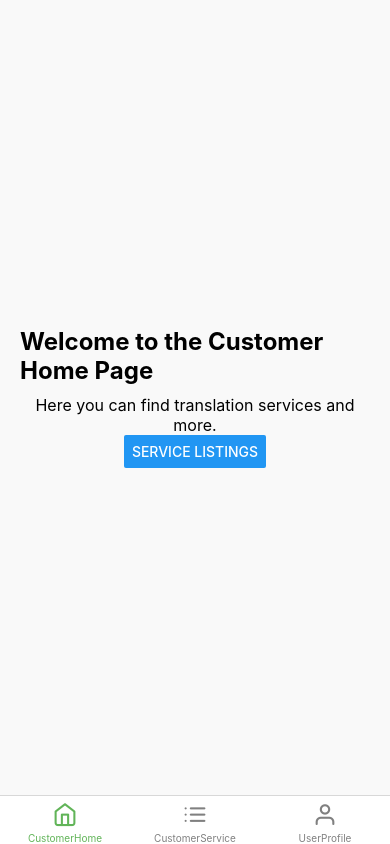
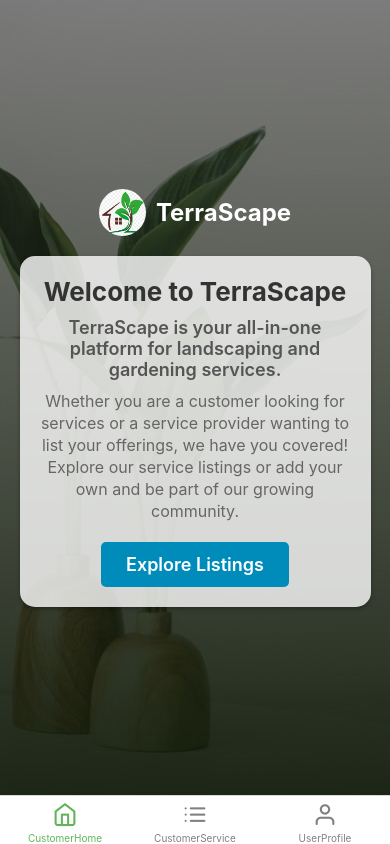
Before and after one commit to IT22051448/TerraScape, a React Native app: screen /Main in a window 390 px wide. Built offline with nearby package versions, Linux system fonts and the light colour scheme.

Commit message:
home page

```diff
--- a/App.js
+++ b/App.js
@@ -78,6 +78,7 @@ const MainStack = ({ userRole }) => (
   <Provider store={store}>
     <Stack.Navigator screenOptions={{ headerShown: false }}>
     <Tab.Screen name="UserProfile" component={UserProfile} />
+    <Stack.Screen name="CustomerService" component={CustomerServiceListings}  />
       <Stack.Screen name="ServiceProviderHome" component={ServiceProviderHome}  />
       <Stack.Screen name="ListingDetail" component={ListingDetail} options={{ title: 'Listing Details' }}/>
       <Tab.Screen name="AddListing" component={ListingForm}  />
--- a/Screens/CustomerHome.js
+++ b/Screens/CustomerHome.js
@@ -1,41 +1,130 @@
 import React from "react";
-import { View, Text, StyleSheet, Button } from "react-native";
+import { View, Text, StyleSheet, ImageBackground, TouchableOpacity,Image } from "react-native";
 import { useNavigation } from "@react-navigation/native";
 
 const CustomerHome = () => {
   const navigation = useNavigation();
 
   return (
-    <View style={styles.container}>
-      <Text style={styles.title}>Welcome to the Customer Home Page</Text>
-      <Text style={styles.subtitle}>
-        Here you can find translation services and more.
-      </Text>
+    <ImageBackground
+    source={require("../assets/images/background1.jpg")}
+    style={{ flex: 1 }}
+    resizeMode="cover"
+    >
+      <View style={styles.overlay}>
+      <View style={styles.profileSection}>
+          <Image
+            accessibilityLabel="Profile image"
+            source={require('../assets/images/terrascape.png')}
+            style={styles.profileImage}
+          />
+          <View style={styles.profileText}>
+            <Text style={styles.profileTitle}>TerraScape</Text>
 
-      <Button
-        title="Service Listings"
-        onPress={() => navigation.navigate("CustomerService")}
-      />
-    </View>
+          </View>
+
+        </View>
+        <View style={styles.card}>
+          <Text style={styles.title}>Welcome to TerraScape</Text>
+          <Text style={styles.subtitle}>
+            TerraScape is your all-in-one platform for landscaping and gardening services.
+          </Text>
+          <Text style={styles.description}>
+            Whether you are a customer looking for services or a service provider wanting to list your offerings, we have you covered! Explore our service listings or add your own and be part of our growing community.
+          </Text>
+          <TouchableOpacity
+            style={styles.exploreButton}
+            onPress={() => navigation.navigate("CustomerService")}
+          >
+            <Text style={styles.buttonText}>Explore Listings</Text>
+          </TouchableOpacity>
+        </View>
+      </View>
+    </ImageBackground>
   );
 };
 
 const styles = StyleSheet.create({
-  container: {
+  profileSection: {
+    flexDirection: 'row',
+    alignItems: 'center',
+    marginBottom: 20,
+
+
+  },
+  profileImage: {
+    width: 47,
+    height: 47,
+    borderRadius: 24,
+    marginRight: 10,
+  },
+  profileText: {
+    flexDirection: 'column',
+  },
+  profileTitle: {
+    fontSize: 24,
+    fontWeight: 'bold',
+    color: '#FFF',
+  },
+  profileSubtitle: {
+    fontSize: 16,
+    color: '#666',
+  },
+  backgroundImage: {
     flex: 1,
     justifyContent: "center",
     alignItems: "center",
-    backgroundColor: "#f9f9f9",
+  },
+  overlay: {
+    flex: 1,
+    backgroundColor: "rgba(0, 0, 0, 0.5)",
+    width: "100%",
+    justifyContent: "center",
+    alignItems: "center",
+  },
+  card: {
+    backgroundColor: "rgba(255, 255, 255, 0.8)",
+    borderRadius: 15,
     padding: 20,
+    marginHorizontal: 20,
+    width: "90%",
+    alignItems: "center",
+    shadowColor: "#000",
+    shadowOffset: { width: 0, height: 2 },
+    shadowOpacity: 0.3,
+    shadowRadius: 4,
+    elevation: 5,
   },
   title: {
-    fontSize: 24,
+    fontSize: 26,
     fontWeight: "bold",
+    color: "#333",
     marginBottom: 10,
   },
   subtitle: {
+    fontSize: 18,
+    fontWeight: "600",
+    color: "#555",
+    textAlign: "center",
+    marginBottom: 10,
+  },
+  description: {
     fontSize: 16,
+    color: "#666",
     textAlign: "center",
+    marginBottom: 20,
+    lineHeight: 22,
+  },
+  exploreButton: {
+    backgroundColor: "#008CBA",
+    paddingVertical: 12,
+    paddingHorizontal: 25,
+    borderRadius: 5,
+  },
+  buttonText: {
+    fontSize: 18,
+    color: "#fff",
+    fontWeight: "600",
   },
 });
 
--- a/Screens/ServiceListing/CustomerServiceListings.js
+++ b/Screens/ServiceListing/CustomerServiceListings.js
@@ -5,6 +5,21 @@ import { setListings, setLoading, setError } from '../../store/listingsSlice';
 import Icon from 'react-native-vector-icons/Feather';
 import { Picker } from '@react-native-picker/picker';
 import MapWithSlider from './MapWithSlider'; // Import the MapWithSlider component
+
+const getCategoryImage = (category) => {
+  switch (category) {
+    case 'Garden Design':
+      return 'https://i.pinimg.com/originals/c5/67/1b/c5671b90dbbd368ea0bcf6ef03a92272.jpg'; // Example image for Garden Design
+    case 'Lawn Care':
+      return 'https://media.istockphoto.com/id/475958716/photo/lawn-mower.jpg?s=612x612&w=0&k=20&c=TIGBHDkXS9IJbq84NHtfsFIPp_aqy6APWni2r_oS2NQ='; // Example image for Lawn Care
+    case 'Hardscaping':
+      return 'https://brennanslandscaping.com/wp-content/uploads/2019/06/What-is-Hardscape-Design_Manassas-VA.jpg'; // Example image for Hardscaping
+    case 'Water Services':
+      return 'https://encrypted-tbn0.gstatic.com/images?q=tbn:ANd9GcRmxzdtlJxXbAeov1AZJyy26QabKCvgK1CbNQ&s'; // Example image for Water Services
+    default:
+      return 'https://images.unsplash.com/photo-1522202176988-66273c2fd55f?ixlib=rb-4.0.3&auto=format&fit=crop&w=800&q=60'; // Default fallback image
+  }
+};
 
 const CustomerServiceListings = ({ navigation }) => {
   const dispatch = useDispatch();
@@ -155,13 +170,11 @@ const CustomerServiceListings = ({ navigation }) => {
       <View style={styles.cardWrapper}>
         <View style={styles.cardContainer}>
           <View style={styles.imageContainer}>
-            <Image
-              source={{
-                uri: item.image || 'https://images.unsplash.com/photo-1522202176988-66273c2fd55f?ixlib=rb-4.0.3&ixid=MnwxMjA3fDB8MHxwaG90by1wYWdlfHx8fGVufDB8fHx8&auto=format&fit=crop&w=1471&q=80',
-              }}
-              style={styles.image}
-              resizeMode="cover"
-            />
+          <Image
+                        source={{ uri: item.image || getCategoryImage(item.category) }}
+                        style={styles.image}
+                        resizeMode="cover"
+                      />
           </View>
 
           <View style={styles.cardContent}>
@@ -170,7 +183,7 @@ const CustomerServiceListings = ({ navigation }) => {
             <Text style={styles.priceText}>Price: ${item.servicePrice} / {item.payType}</Text>
             <TouchableOpacity
                     style={styles.button}
-                    onPress={() => navigation.navigate('AddListing', { listing: item })}
+                    onPress={() => navigation.navigate('ListingDetail', { listing: item })}
                   >
                     <Text style={styles.buttonText}>Schedule Appointment</Text>
                   </TouchableOpacity>
@@ -299,7 +312,7 @@ const styles = StyleSheet.create({
   filterButton: {
     padding: 10,
     backgroundColor: '#5B8E55',
-    borderRadius: 5,
+    borderRadius: 15,
     margin: 10,
     alignItems: 'center',
   },
@@ -316,7 +329,7 @@ const styles = StyleSheet.create({
     color: '#fff',
     backgroundColor: '#666',
     margin: 10,
-    borderRadius:5,
+
   },
 });
 
--- a/Screens/ServiceListing/ListingDetail.js
+++ b/Screens/ServiceListing/ListingDetail.js
@@ -1,6 +1,21 @@
 import React from 'react';
 import { View, Text, Image, TouchableOpacity, StyleSheet } from 'react-native';
 import Ionicons from 'react-native-vector-icons/Ionicons'; // Adjusted import for Ionicons
+
+const getCategoryImage = (category) => {
+    switch (category) {
+      case 'Garden Design':
+        return 'https://i.pinimg.com/originals/c5/67/1b/c5671b90dbbd368ea0bcf6ef03a92272.jpg'; // Example image for Garden Design
+      case 'Lawn Care':
+        return 'https://media.istockphoto.com/id/475958716/photo/lawn-mower.jpg?s=612x612&w=0&k=20&c=TIGBHDkXS9IJbq84NHtfsFIPp_aqy6APWni2r_oS2NQ='; // Example image for Lawn Care
+      case 'Hardscaping':
+        return 'https://brennanslandscaping.com/wp-content/uploads/2019/06/What-is-Hardscape-Design_Manassas-VA.jpg'; // Example image for Hardscaping
+      case 'Water Services':
+        return 'https://encrypted-tbn0.gstatic.com/images?q=tbn:ANd9GcRmxzdtlJxXbAeov1AZJyy26QabKCvgK1CbNQ&s'; // Example image for Water Services
+      default:
+        return 'https://images.unsplash.com/photo-1522202176988-66273c2fd55f?ixlib=rb-4.0.3&auto=format&fit=crop&w=800&q=60'; // Default fallback image
+    }
+  };
 
 
 const ListingDetail = ({ route, navigation }) => {
@@ -15,13 +30,11 @@ const ListingDetail = ({ route, navigation }) => {
         <Text style={styles.title}>Listing Details</Text>
       </View>
       <View style={styles.imageContainer}>
-            <Image
-              source={{
-                uri: listing.image || 'https://images.unsplash.com/photo-1522202176988-66273c2fd55f?ixlib=rb-4.0.3&ixid=MnwxMjA3fDB8MHxwaG90by1wYWdlfHx8fGVufDB8fHx8&auto=format&fit=crop&w=1471&q=80',
-              }}
-              style={styles.image}
-              resizeMode="cover"
-            />
+      <Image
+                        source={{ uri: listing.image || getCategoryImage(listing.category) }}
+                        style={styles.image}
+                        resizeMode="cover"
+                      />
           </View>
     <View style={styles.cardWrapper}>
      <View style={styles.cardContainer}>
```
